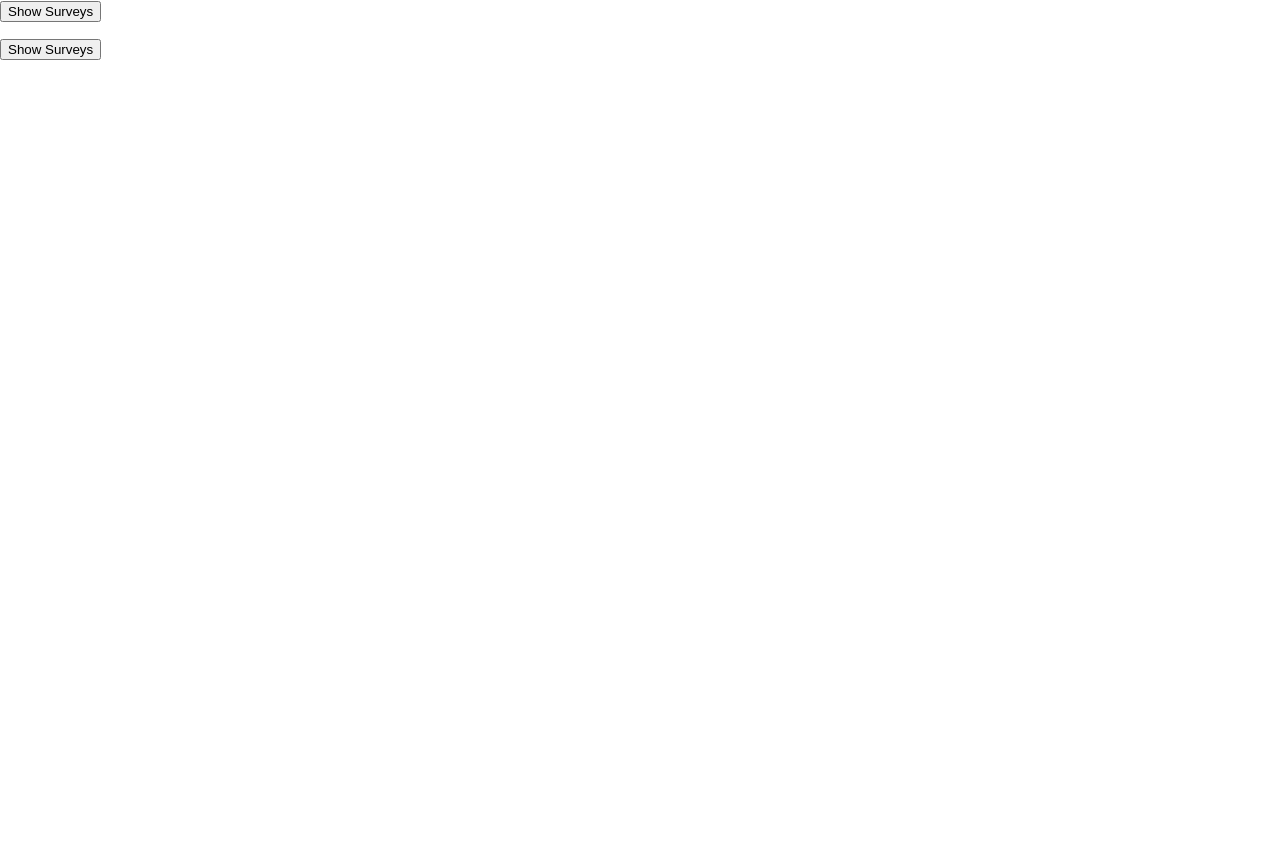
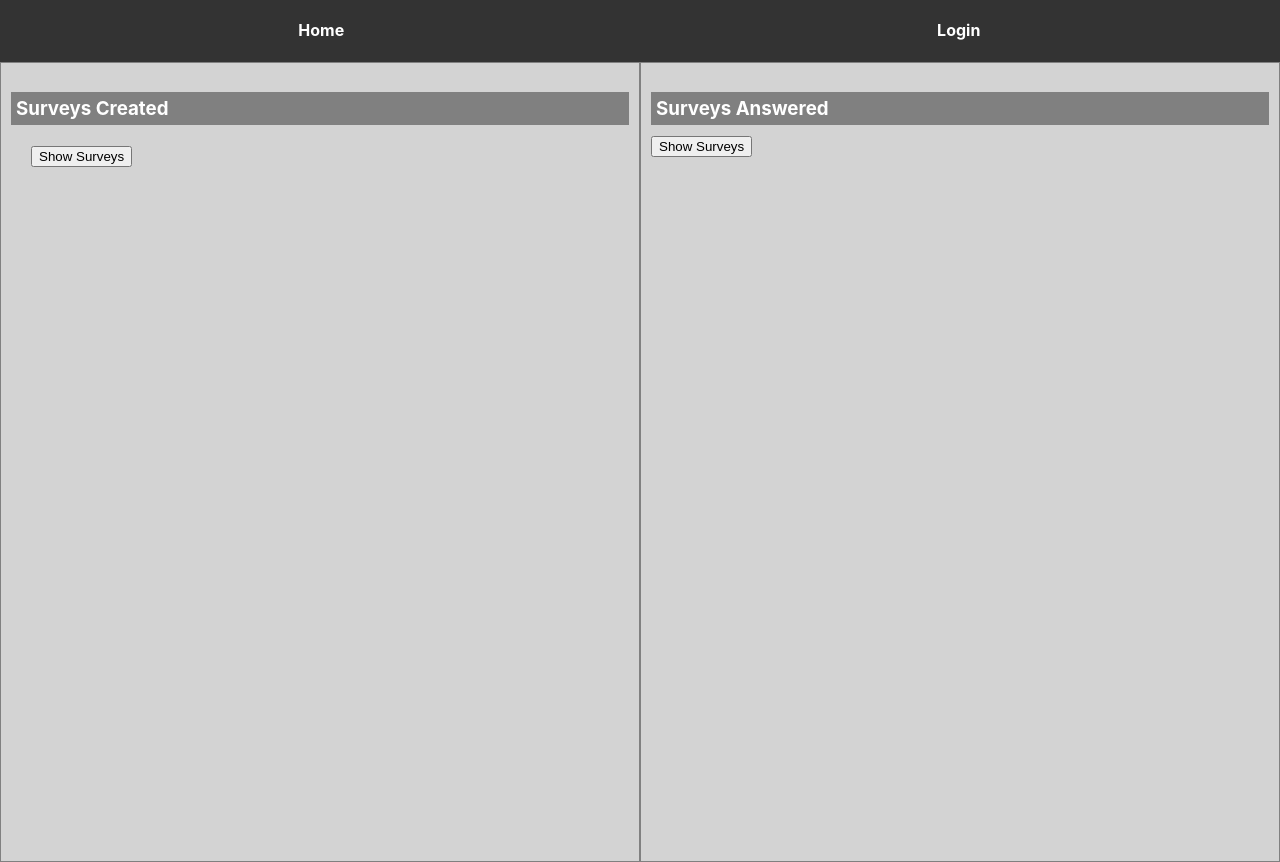
Before and after one commit to brandonsussman/MERN, a React (Create React App) app in the folder Survey/client/: page /user in a window 1280 px wide. Before the commit the page ends 800 px from the top, so only its background shows below. Built offline with nearby package versions, Linux system fonts and the light colour scheme.

Commit message:
final touches almost done

```diff
--- /dev/null
+++ b/Survey/client/src/CSS/Menu.css
@@ -0,0 +1,56 @@
+/* menu.css */
+
+.menu {
+    background-color: #333;
+    padding: 10px;
+  }
+
+  .menu-list {
+    list-style-type: none;
+    padding: 0;
+    margin: 0;
+    display: grid;
+    grid-template-columns: repeat(2, 1fr);
+    grid-gap: 15px;
+  }
+
+  .inner-container{
+    list-style-type: none;
+    padding: 0;
+    margin: 0;
+    display: grid;
+    grid-template-columns: repeat(3, 1fr);
+    grid-gap: 15px;
+  }
+
+  .menu-list li {
+    display: flex;
+    justify-content: center;
+  }
+
+  .menu-link {
+    text-decoration: none;
+    color: #fff;
+    font-weight: bold;
+    padding: 10px;
+    border-bottom: 2px solid transparent;
+    transition: border-bottom-color 0.3s ease;
+  }
+
+  .menu-link:hover {
+    border-bottom-color: #fff;
+  }
+
+  .menu-logout {
+    background-color: #cc0000;
+    color: #fff;
+    border: none;
+    border-radius: 4px;
+    padding: 10px 20px;
+    cursor: pointer;
+    transition: background-color 0.3s ease;
+  }
+
+  .menu-logout:hover {
+    background-color: #ff0000;
+  }
--- /dev/null
+++ b/Survey/client/src/CSS/User.css
@@ -0,0 +1,19 @@
+.user-container {
+    display: flex;
+    height: 100vh;
+
+  }
+
+  .column {
+    flex: 1;
+    padding: 10px;
+    background-color: lightgray;
+    border: 1px solid gray;
+  }
+
+  .header {
+    color: white;
+    background-color: gray;
+    padding: 5px;
+    margin-bottom: 10px;
+  }
--- /dev/null
+++ b/Survey/client/src/CSS/UserSurveySearch.css
@@ -0,0 +1,62 @@
+.user-survey-search-container {
+    margin: 20px;
+  }
+
+  .search-bar-container {
+    display: flex;
+    align-items: center;
+    margin-bottom: 10px;
+  }
+
+  .search-bar-container form {
+    display: flex;
+    align-items: center;
+    margin-right: 10px;
+  }
+
+  .search-bar-container input {
+    margin-right: 5px;
+    padding: 8px;
+    border: 1px solid #ccc;
+    border-radius: 4px;
+  }
+
+  .results-container {
+    max-height: 300px;
+    background-color: #ece3e3;
+    overflow-y: auto;
+  }
+
+  .survey-list {
+    list-style-type: none;
+    padding: 0;
+    margin: 0;
+  }
+
+  .survey-list li {
+    margin-bottom: 10px;
+    padding: 10px;
+    background-color: #ffffff;
+    border: 1px solid #000000;
+    border-radius: 4px;
+  }
+
+  .survey-list li sup {
+    font-size: 0.8em;
+    color: #888;
+    margin-left: 5px;
+  }
+
+  .survey-list li button {
+    margin-left: 10px;
+    padding: 6px 10px;
+    background-color: #4caf50;
+    color: #ffffff;
+    border: none;
+    border-radius: 4px;
+    cursor: pointer;
+  }
+
+  .survey-list li button:hover {
+    background-color: #45a049;
+  }
--- a/Survey/client/src/Menu.js
+++ b/Survey/client/src/Components/Menu.js
@@ -1,7 +1,7 @@
 import React, { useState, useEffect } from 'react';
 import { NavLink } from 'react-router-dom';
 import Cookies from 'js-cookie';
-
+import "../CSS/Menu.css"
 function Menu() {
   const [isLoggedIn, setIsLoggedIn] = useState(false);
 
@@ -32,33 +32,31 @@ function Menu() {
   function handleLogout() {
     Cookies.remove('token');
     setIsLoggedIn(false);
-
   }
 
   return (
-    <nav>
-      <ul>
+    <nav className="menu">
+      <ul className="menu-list">
         <li>
-          <NavLink exact to="/">Home</NavLink>
+          <NavLink exact to="/" className="menu-link">Home</NavLink>
         </li>
-
-
         {isLoggedIn ? (
-          <div>
+          <div className="inner-container">
             <li>
-             <NavLink to="/user">Profile</NavLink>
+              <NavLink to="/user" className="menu-link">Profile</NavLink>
             </li>
             <li>
-             <NavLink to="/createQuestionnaire">Create Questionnaire</NavLink>
+              <NavLink to="/createQuestionnaire" className="menu-link">Create Questionnaire</NavLink>
             </li>
             <li>
-            <button onClick={handleLogout}>Logout</button>
+              <div>
+              <button onClick={handleLogout} className="menu-logout">Logout</button>
+              </div>
             </li>
-
           </div>
         ) : (
           <li>
-            <NavLink to="/login">Login</NavLink>
+            <NavLink to="/login" className="menu-link">Login</NavLink>
           </li>
         )}
       </ul>
--- a/Survey/client/src/Components/UserSurveySearch.js
+++ b/Survey/client/src/Components/UserSurveySearch.js
@@ -1,25 +1,25 @@
-import React, { useState, useEffect } from 'react';
+import React, { useState } from 'react';
 import axios from 'axios';
 import Cookies from 'js-cookie';
 import DownloadAnswers from './DownloadAnswers';
+import '../CSS/UserSurveySearch.css';
 
 function UserSurveySearch() {
+  const token = Cookies.get('token');
   const [search, setSearch] = useState('');
   const [data, setData] = useState([]);
   const [loading, setLoading] = useState(false);
   const [error, setError] = useState(null);
   const [showSearchBar, setShowSearchBar] = useState(false);
-  const token = Cookies.get('token');
 
-  const useFetchData = (url) => {
-    const fetchData = async (search) => {
+  const fetchData = async (searchQuery) => {
     setLoading(true);
     setError(null);
 
     try {
-        const response = await axios.get(url, {
+      const response = await axios.get('http://localhost:8000/questionnaires', {
         params: {
-            search: search
+          search: searchQuery
         },
         headers: {
           authorization: token
@@ -32,11 +32,6 @@ function UserSurveySearch() {
       setLoading(false);
     }
   };
-
-    return { fetchData, loading, error };
-  };
-
-  const { fetchData } = useFetchData('http://localhost:8000/questionnaires');
 
   const handleShowSurveys = () => {
     setShowSearchBar(true);
@@ -51,33 +46,47 @@ function UserSurveySearch() {
     setError(null);
   };
 
+  const handleSearch = (event) => {
+    event.preventDefault();
+    fetchData(search);
+  };
+
   return (
-    <div>
+    <div className="user-survey-search-container">
       {showSearchBar ? (
-        <div>
+        <div className="search-bar-container">
+          <form onSubmit={handleSearch}>
             <input type="text" value={search} onChange={(e) => setSearch(e.target.value)} />
-          <button onClick={() => fetchData(search)}>Search</button>
+            <button type="submit">Search</button>
+          </form>
           <button onClick={handleHideSurveys}>Hide Surveys</button>
         </div>
       ) : (
         <button onClick={handleShowSurveys}>Show Surveys</button>
       )}
 
+      <div className="results-container">
         {loading ? (
           <div>Loading...</div>
         ) : error ? (
           <div>Error: {error.message}</div>
         ) : (
-        <ul>
+          <ul className="survey-list">
             {data.map((item) => (
               <li key={item._id}>
                 {item.title}
+                <sup>{item.answers.length} Answers</sup>
+                {item.answers.length > 0 ? (
                   <DownloadAnswers questionnaireId={item._id}></DownloadAnswers>
+                ) : (
+                  <></>
+                )}
               </li>
             ))}
           </ul>
         )}
       </div>
+    </div>
   );
 }
 
--- a/Survey/client/src/Pages/HomePage.js
+++ b/Survey/client/src/Pages/HomePage.js
@@ -1,7 +1,6 @@
 
 import React from 'react';
-import { Link } from 'react-router-dom';
-import Menu from './..//Menu.js';
+import Menu from '../Components/Menu.js';
 import SearchBar from '../Components/Search';
 function HomePage() {
   return (
@@ -11,8 +10,6 @@ function HomePage() {
       <div>
 <SearchBar></SearchBar>
       </div>
-      <Link to="/login"><button>Login</button></Link>
-      <Link to="/register"><button>Register</button></Link>
       </div>
     </div>
   );
--- a/Survey/client/src/Pages/Questionnaire.js
+++ b/Survey/client/src/Pages/Questionnaire.js
@@ -2,7 +2,7 @@ import React, { useState, useEffect } from 'react';
 import { useLocation } from 'react-router-dom';
 import axios from 'axios';
 import Cookies from 'js-cookie';
-import Menu from './..//Menu.js';
+import Menu from '../Components/Menu.js';
 import '../CSS/Questionnaire.css'
 const MyForm = () => {
   const location = useLocation();
--- a/Survey/client/src/Pages/User.js
+++ b/Survey/client/src/Pages/User.js
@@ -1,17 +1,25 @@
 import React from "react";
 import UserSurveySearch from '../Components/UserSurveySearch';
 import SurveysAnswered from '../Components/AnsweredSurveys.js';
-import Search from '../Components/Search';
+import Menu from '../Components/Menu.js';
+import '../CSS/User.css';
 
 function User() {
+  return (
+    <div>
+        <Menu></Menu>
+    <div className="user-container">
+      <div className="column">
+        <h3 className="header">Surveys Created</h3>
+        <UserSurveySearch className="search-component" />
+      </div>
+      <div className="column">
+        <h3 className="header">Surveys Answered</h3>
+        <SurveysAnswered className="answered-surveys-component" />
+      </div>
+    </div>
+    </div>
+  );
+}
 
-
-
-    return(
-        <div>
-<UserSurveySearch></UserSurveySearch>
-        <SurveysAnswered></SurveysAnswered>
-   </div>
-    );
-}
 export default User;
```
Also changed, not shown: 1 other file (tests, documents, lock files or other folders). Lines whose indentation alone changed are shown as unchanged.
